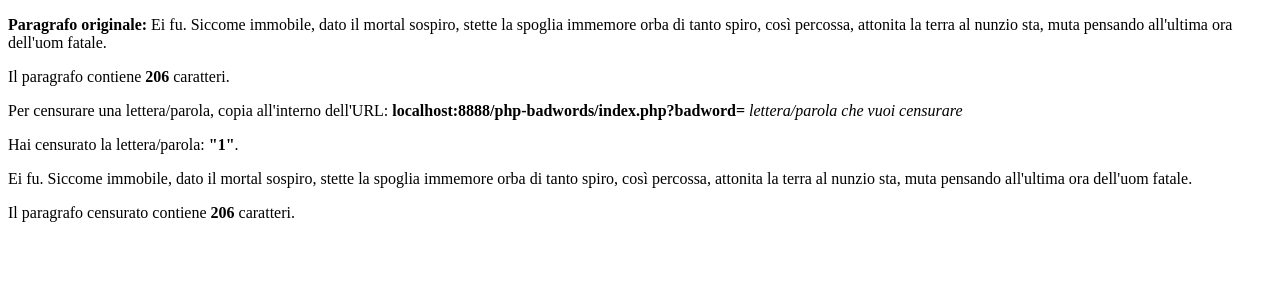
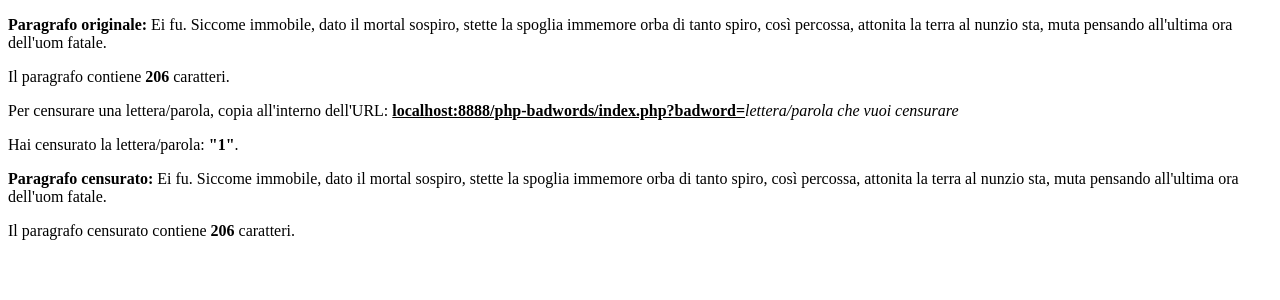
Before and after one commit to nicosanji/php-badwords, a PHP site: page /php-badwords/?badword=1 in a window 1280 px wide. Shown: the top 300 px of the page. Run offline with PHP 8.4, Linux system fonts and the light colour scheme.

Commit message:
DEF. 1.0

```diff
--- a/index.php
+++ b/index.php
@@ -24,11 +24,11 @@ $paragrafoModificato = str_replace($badword, "***", $paragrafo);
   <!-- Lunghezza del paragrafo originale -->
   <p>Il paragrafo contiene <strong><?php echo strlen($paragrafo) ?></strong> caratteri.</p>
   <!-- Istruzioni per modificare -->
-  <p>Per censurare una lettera/parola, copia all'interno dell'URL: <strong>localhost:8888/php-badwords/index.php?badword= </strong><em>lettera/parola che vuoi censurare</em></p>
+  <p>Per censurare una lettera/parola, copia all'interno dell'URL: <strong><u>localhost:8888/php-badwords/index.php?badword=</u></strong><em>lettera/parola che vuoi censurare</em></p>
   <!-- Mostra lettera/parola censurata -->
   <p>Hai censurato la lettera/parola: <strong>"<?php echo $badword ?>"</strong>.</p>
   <!-- Paragrafo censurato -->
-  <p><?php echo $paragrafoModificato ?></p>
+  <p><strong>Paragrafo censurato: </strong><?php echo $paragrafoModificato ?></p>
   <!-- Lunghezza del paragrafo censurato -->
   <p>Il paragrafo censurato contiene <strong><?php echo strlen($paragrafoModificato) ?></strong> caratteri.</p>
 </body>
```
